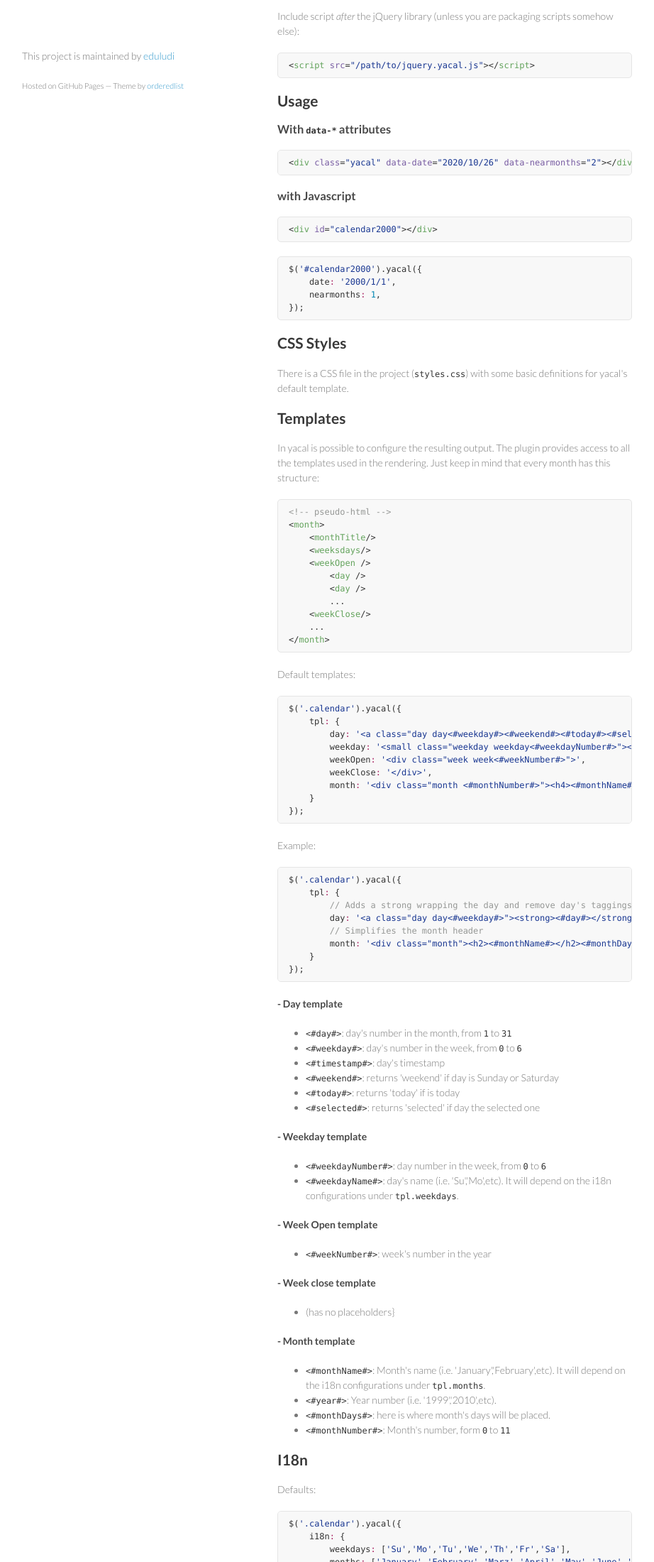
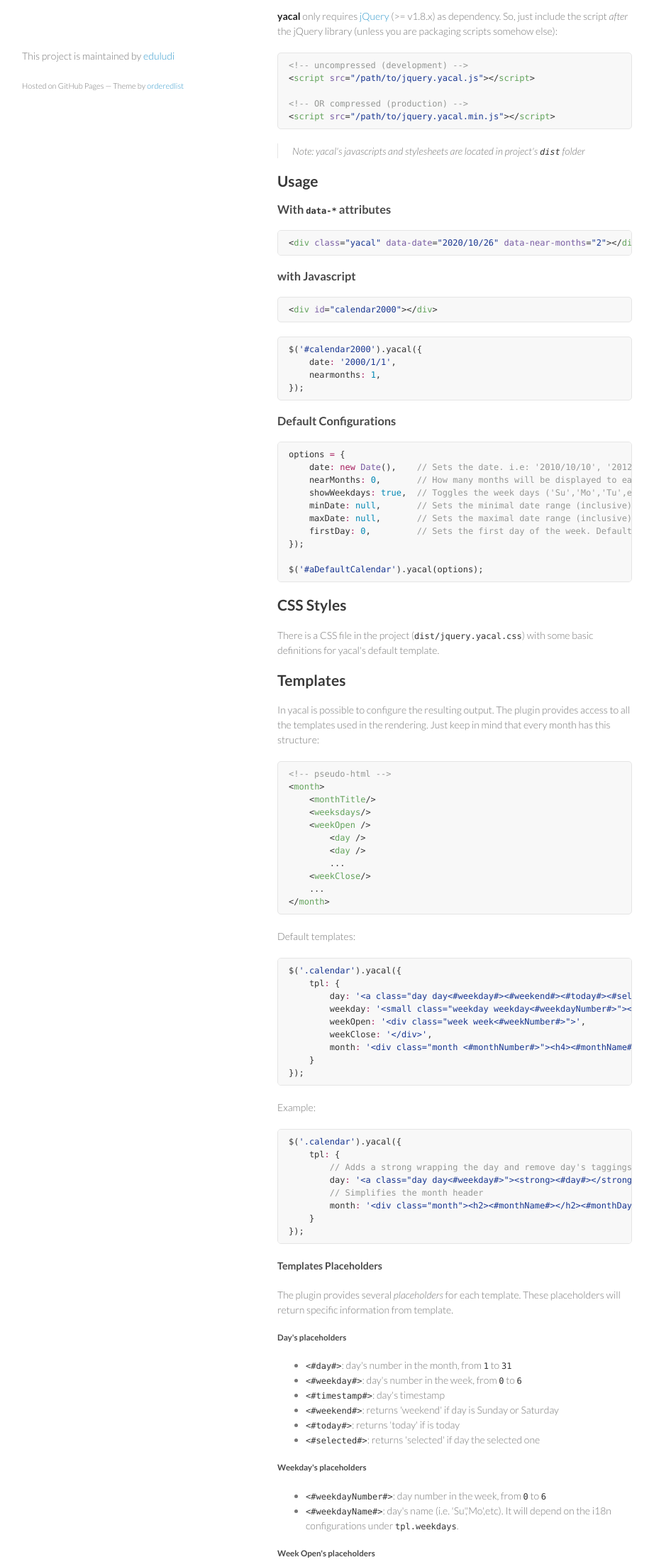
Before and after one commit to eduludi/jquery-yacal, a plain HTML site: page index.html in a window 1280 px wide. Shown: the part 600-2800 px from the top of the page at 71% size, without its empty margins (179-1101 px from the left). Drawn offline with Linux system fonts and the light colour scheme.

```diff
--- a/index.html
+++ b/index.html
@@ -36,11 +36,12 @@
 <h2>
 <a id="what-is-yacal" class="anchor" href="#what-is-yacal" aria-hidden="true"><span class="octicon octicon-link"></span></a>What is yacal?</h2>
 
-<p>It is a lightweight jQuery calendar plugin, easy to configure and use.
+<p>It is a lightweight (~2.5KB)  <strong>jQuery calendar plugin</strong>, easy to configure and use.
 It comes with a default template, but you can tune up at your taste.
 Also supports some basic internationalization. </p>
 
-<p>The main idea behind yacal is getting a basic calendar DOM structure that you can use as you please. So, do whatever you whant with it. </p>
+<p>The main idea behind yacal is getting a basic calendar DOM structure that you can use as you please.
+So, do whatever you whant with it. </p>
 
 <h2>
 <a id="what-is-not" class="anchor" href="#what-is-not" aria-hidden="true"><span class="octicon octicon-link"></span></a>What is not?</h2>
@@ -58,9 +59,17 @@
 <h2>
 <a id="installation" class="anchor" href="#installation" aria-hidden="true"><span class="octicon octicon-link"></span></a>Installation</h2>
 
-<p>Include script <em>after</em> the jQuery library (unless you are packaging scripts somehow else):</p>
+<p><strong>yacal</strong> only requires <a href="http://jquery.com">jQuery</a> (&gt;= v1.8.x) as dependency. So, just include the script <em>after</em> the jQuery library (unless you are packaging scripts somehow else):</p>
 
-<div class="highlight highlight-html"><pre>&lt;<span class="pl-ent">script</span> <span class="pl-e">src</span>=<span class="pl-s"><span class="pl-pds">"</span>/path/to/jquery.yacal.js<span class="pl-pds">"</span></span>&gt;&lt;/<span class="pl-ent">script</span>&gt;</pre></div>
+<div class="highlight highlight-html"><pre><span class="pl-c">&lt;!-- uncompressed (development) --&gt;</span>
+&lt;<span class="pl-ent">script</span> <span class="pl-e">src</span>=<span class="pl-s"><span class="pl-pds">"</span>/path/to/jquery.yacal.js<span class="pl-pds">"</span></span>&gt;&lt;/<span class="pl-ent">script</span>&gt;
+
+<span class="pl-c">&lt;!-- OR compressed (production) --&gt;</span>
+&lt;<span class="pl-ent">script</span> <span class="pl-e">src</span>=<span class="pl-s"><span class="pl-pds">"</span>/path/to/jquery.yacal.min.js<span class="pl-pds">"</span></span>&gt;&lt;/<span class="pl-ent">script</span>&gt;</pre></div>
+
+<blockquote>
+<p>Note: yacal's javascripts and stylesheets are located in project's <code>dist</code> folder</p>
+</blockquote>
 
 <h2>
 <a id="usage" class="anchor" href="#usage" aria-hidden="true"><span class="octicon octicon-link"></span></a>Usage</h2>
@@ -68,7 +77,7 @@
 <h3>
 <a id="with-data--attributes" class="anchor" href="#with-data--attributes" aria-hidden="true"><span class="octicon octicon-link"></span></a>With <code>data-*</code> attributes</h3>
 
-<div class="highlight highlight-html"><pre>&lt;<span class="pl-ent">div</span> <span class="pl-e">class</span>=<span class="pl-s"><span class="pl-pds">"</span>yacal<span class="pl-pds">"</span></span> <span class="pl-e">data-date</span>=<span class="pl-s"><span class="pl-pds">"</span>2020/10/26<span class="pl-pds">"</span></span> <span class="pl-e">data-nearmonths</span>=<span class="pl-s"><span class="pl-pds">"</span>2<span class="pl-pds">"</span></span>&gt;&lt;/<span class="pl-ent">div</span>&gt;</pre></div>
+<div class="highlight highlight-html"><pre>&lt;<span class="pl-ent">div</span> <span class="pl-e">class</span>=<span class="pl-s"><span class="pl-pds">"</span>yacal<span class="pl-pds">"</span></span> <span class="pl-e">data-date</span>=<span class="pl-s"><span class="pl-pds">"</span>2020/10/26<span class="pl-pds">"</span></span> <span class="pl-e">data-near-months</span>=<span class="pl-s"><span class="pl-pds">"</span>2<span class="pl-pds">"</span></span>&gt;&lt;/<span class="pl-ent">div</span>&gt;</pre></div>
 
 <h3>
 <a id="with-javascript" class="anchor" href="#with-javascript" aria-hidden="true"><span class="octicon octicon-link"></span></a>with Javascript</h3>
@@ -80,10 +89,24 @@
     nearmonths<span class="pl-k">:</span> <span class="pl-c1">1</span>,
 });</pre></div>
 
+<h3>
+<a id="default-configurations" class="anchor" href="#default-configurations" aria-hidden="true"><span class="octicon octicon-link"></span></a>Default Configurations</h3>
+
+<div class="highlight highlight-javascript"><pre>options <span class="pl-k">=</span> {
+    date<span class="pl-k">:</span> <span class="pl-k">new</span> <span class="pl-en">Date</span>(),    <span class="pl-c">// Sets the date. i.e: '2010/10/10', '2012/06' , default is now</span>
+    nearMonths<span class="pl-k">:</span> <span class="pl-c1">0</span>,       <span class="pl-c">// How many months will be displayed to each side. Default is 0</span>
+    showWeekdays<span class="pl-k">:</span> <span class="pl-c1">true</span>,  <span class="pl-c">// Toggles the week days ('Su','Mo','Tu',etc). Default is true</span>
+    minDate<span class="pl-k">:</span> <span class="pl-c1">null</span>,       <span class="pl-c">// Sets the minimal date range (inclusive). For markup only. Default is null</span>
+    maxDate<span class="pl-k">:</span> <span class="pl-c1">null</span>,       <span class="pl-c">// Sets the maximal date range (inclusive). For markup only. Default is null</span>
+    firstDay<span class="pl-k">:</span> <span class="pl-c1">0</span>,         <span class="pl-c">// Sets the first day of the week. Default is 0 (Sunday)</span>
+});
+
+$(<span class="pl-s"><span class="pl-pds">'</span>#aDefaultCalendar<span class="pl-pds">'</span></span>).yacal(options);</pre></div>
+
 <h2>
 <a id="css-styles" class="anchor" href="#css-styles" aria-hidden="true"><span class="octicon octicon-link"></span></a>CSS Styles</h2>
 
-<p>There is a CSS file in the project (<code>styles.css</code>) with some basic definitions for yacal's default template.</p>
+<p>There is a CSS file in the project (<code>dist/jquery.yacal.css</code>) with some basic definitions for yacal's default template.</p>
 
 <h2>
 <a id="templates" class="anchor" href="#templates" aria-hidden="true"><span class="octicon octicon-link"></span></a>Templates</h2>
@@ -126,7 +149,12 @@
 });</pre></div>
 
 <h4>
-<a id="--day-template" class="anchor" href="#--day-template" aria-hidden="true"><span class="octicon octicon-link"></span></a>- Day template</h4>
+<a id="templates-placeholders" class="anchor" href="#templates-placeholders" aria-hidden="true"><span class="octicon octicon-link"></span></a>Templates Placeholders</h4>
+
+<p>The plugin provides several <em>placeholders</em> for each template. These placeholders will return specific information from template. </p>
+
+<h5>
+<a id="days-placeholders" class="anchor" href="#days-placeholders" aria-hidden="true"><span class="octicon octicon-link"></span></a>Day's placeholders</h5>
 
 <ul>
 <li>
@@ -145,8 +173,8 @@
 <code>&lt;#selected#&gt;</code>: returns 'selected' if day the selected one</li>
 </ul>
 
-<h4>
-<a id="--weekday-template" class="anchor" href="#--weekday-template" aria-hidden="true"><span class="octicon octicon-link"></span></a>- Weekday template</h4>
+<h5>
+<a id="weekdays-placeholders" class="anchor" href="#weekdays-placeholders" aria-hidden="true"><span class="octicon octicon-link"></span></a>Weekday's placeholders</h5>
 
 <ul>
 <li>
@@ -156,23 +184,23 @@
 <code>&lt;#weekdayName#&gt;</code>: day's name (i.e. 'Su','Mo',etc). It will depend on the i18n configurations under <code>tpl.weekdays</code>.</li>
 </ul>
 
-<h4>
-<a id="--week-open-template" class="anchor" href="#--week-open-template" aria-hidden="true"><span class="octicon octicon-link"></span></a>- Week Open template</h4>
+<h5>
+<a id="week-opens-placeholders" class="anchor" href="#week-opens-placeholders" aria-hidden="true"><span class="octicon octicon-link"></span></a>Week Open's placeholders</h5>
 
 <ul>
 <li>
 <code>&lt;#weekNumber#&gt;</code>: week's number in the year</li>
 </ul>
 
-<h4>
-<a id="--week-close-template" class="anchor" href="#--week-close-template" aria-hidden="true"><span class="octicon octicon-link"></span></a>- Week close template</h4>
+<h5>
+<a id="week-closes-placeholders" class="anchor" href="#week-closes-placeholders" aria-hidden="true"><span class="octicon octicon-link"></span></a>Week Close's placeholders</h5>
 
 <ul>
 <li>(has no placeholders}</li>
 </ul>
 
-<h4>
-<a id="--month-template" class="anchor" href="#--month-template" aria-hidden="true"><span class="octicon octicon-link"></span></a>- Month template</h4>
+<h5>
+<a id="months-placeholders" class="anchor" href="#months-placeholders" aria-hidden="true"><span class="octicon octicon-link"></span></a>Month's placeholders</h5>
 
 <ul>
 <li>
@@ -217,13 +245,10 @@
 
 <ul>
 <li>First day of the week</li>
-<li>Date Ranges (min/max)</li>
 <li>Ideas?</li>
 </ul>
 </li>
-<li>Add a min/compressed version</li>
 <li>Bower support (testing)</li>
-<li>Coffescript version</li>
 </ul>
 
 <h2>
```
Also changed, not shown: params.json (+1 -1 lines).
